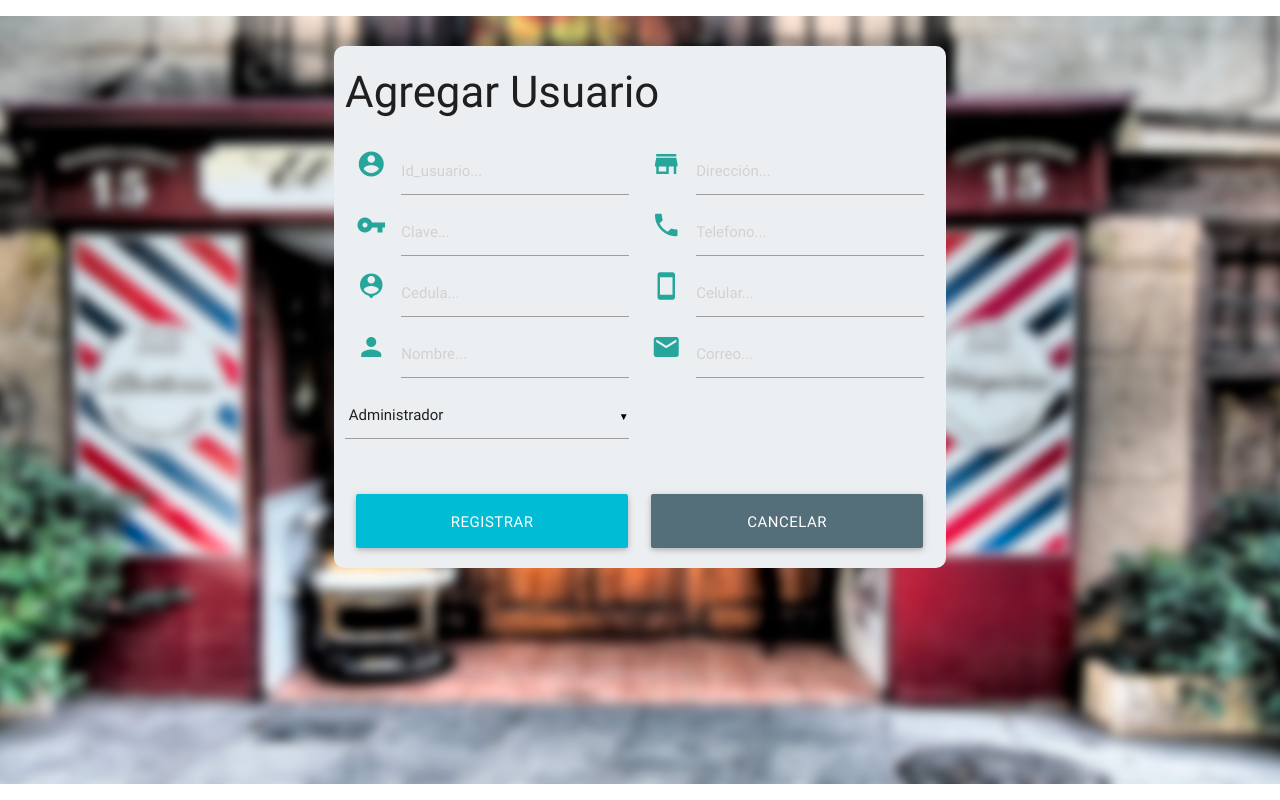
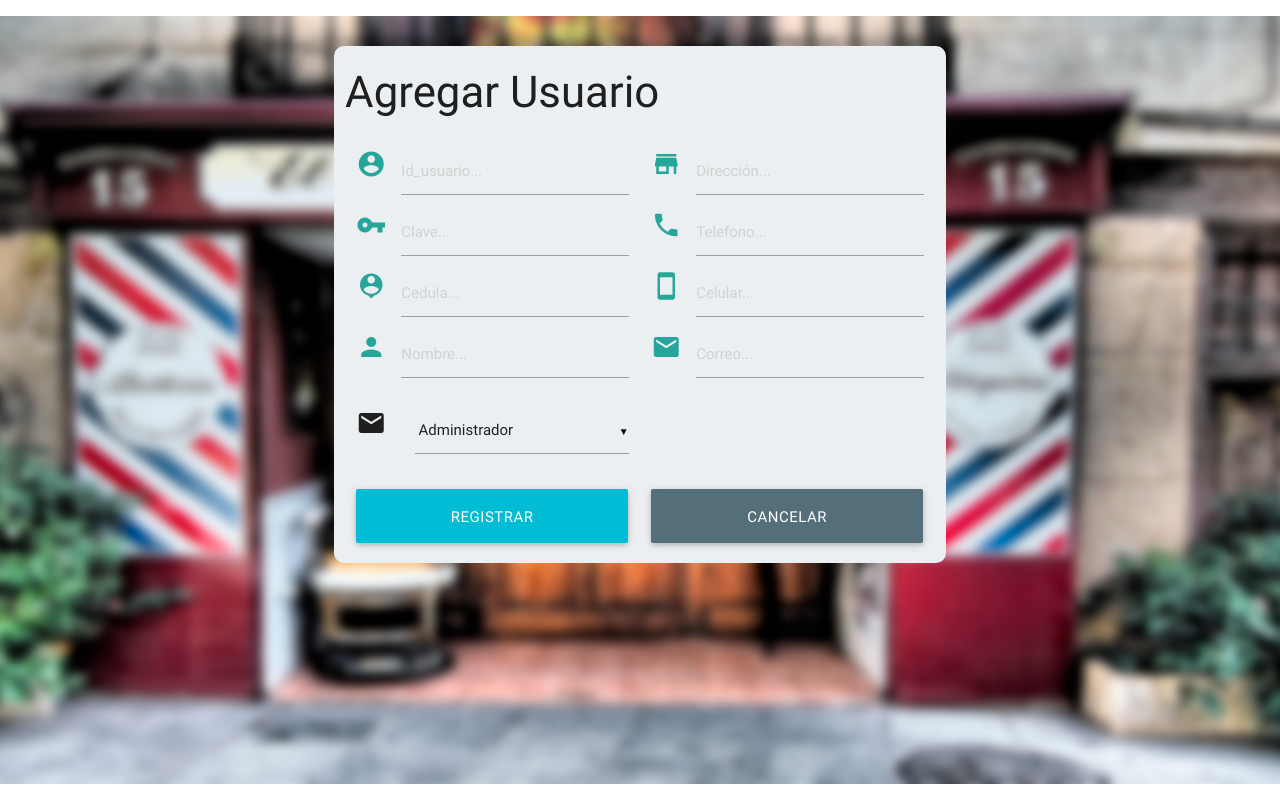
Before and after one commit to mgonza2276/Barber-Garage, a PHP site: page /agregar_usuario.php in a window 1280 px wide. Run offline with PHP 8.4, Linux system fonts and the light colour scheme.

Commit message:
Modificacion
Formulario agregar usuario

```diff
--- a/View/agregar_usuario.php
+++ b/View/agregar_usuario.php
@@ -63,13 +63,13 @@
 							<i class="material-icons prefix">email</i>
 							<input type="email" placeholder="Correo..." name="correo" required />
 						</div>
-
-						<div class="row">
-							<div class="col l6">
-									<select id="select_perfil" name="perfil">
-										<option value="Administrador"> Administrador</option>
-										<option value="Empleado"> Empleado</option>
-									</select>
+						<div class="col l12 input-field">
+								<i class="material-icons prefix">email</i>
+							<div class="col l5 offset-l1" >
+								<select id="select_perfil" name="perfil">
+									<option value="Administrador"> Administrador</option>
+									<option value="Empleado"> Empleado</option>
+								</select>
 							</div>
 						</div>
 						<div class="col l6  input-field">
```
